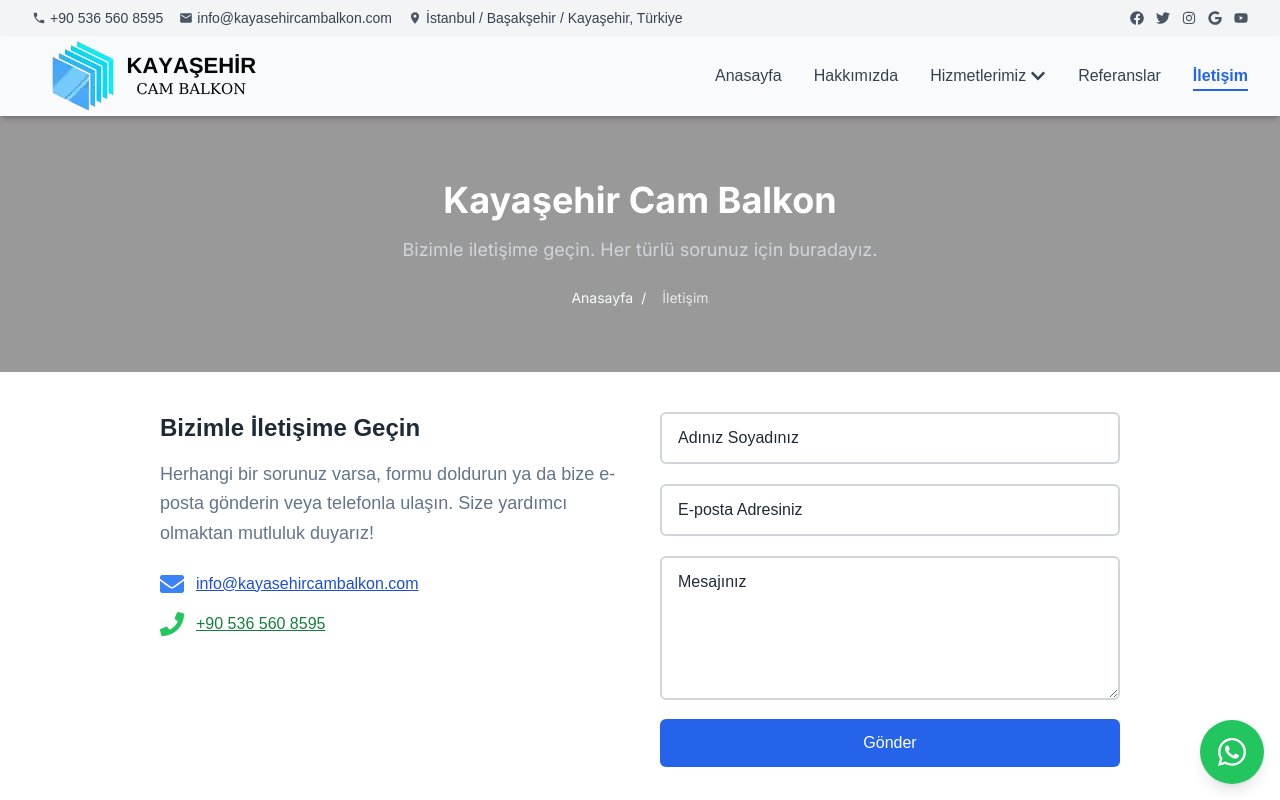
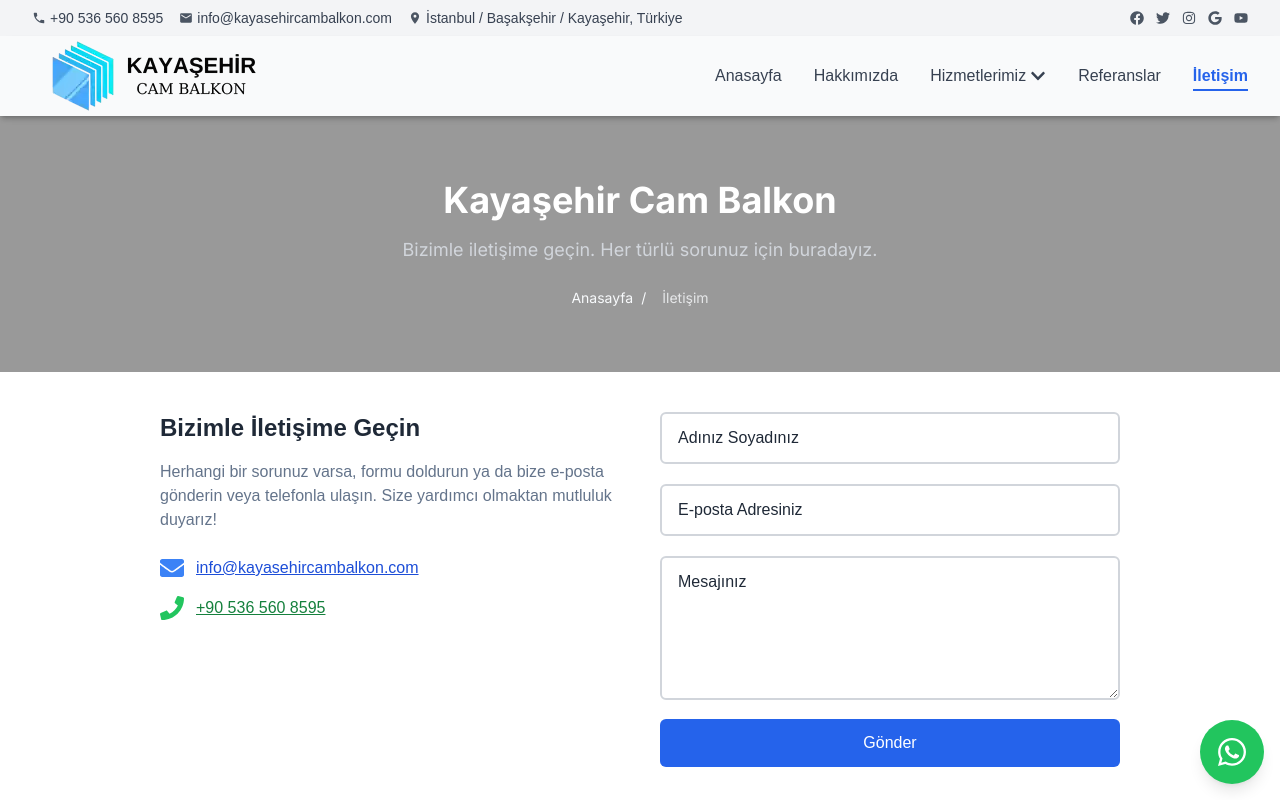
Before and after one commit to yunusmertofficial/kayasehircambalkon, a Next.js app: page /iletisim in a window 1280 px wide. Shown: the top 800 px of the page. Built offline with nearby package versions, Linux system fonts and the light colour scheme.

Commit message:
Adjust paragraph font size for improved readability in Contact page

```diff
--- a/src/app/iletisim/page.tsx
+++ b/src/app/iletisim/page.tsx
@@ -33,7 +33,7 @@ export default function Contact() {
           <h2 className="font-semibold text-2xl text-gray-800">
             Bizimle İletişime Geçin
           </h2>
-          <p className="text-lg leading-relaxed text-slate-500 mt-4">
+          <p className="text-md  text-slate-500 mt-4">
             Herhangi bir sorunuz varsa, formu doldurun ya da bize e-posta
             gönderin veya telefonla ulaşın. Size yardımcı olmaktan mutluluk
             duyarız!
```
